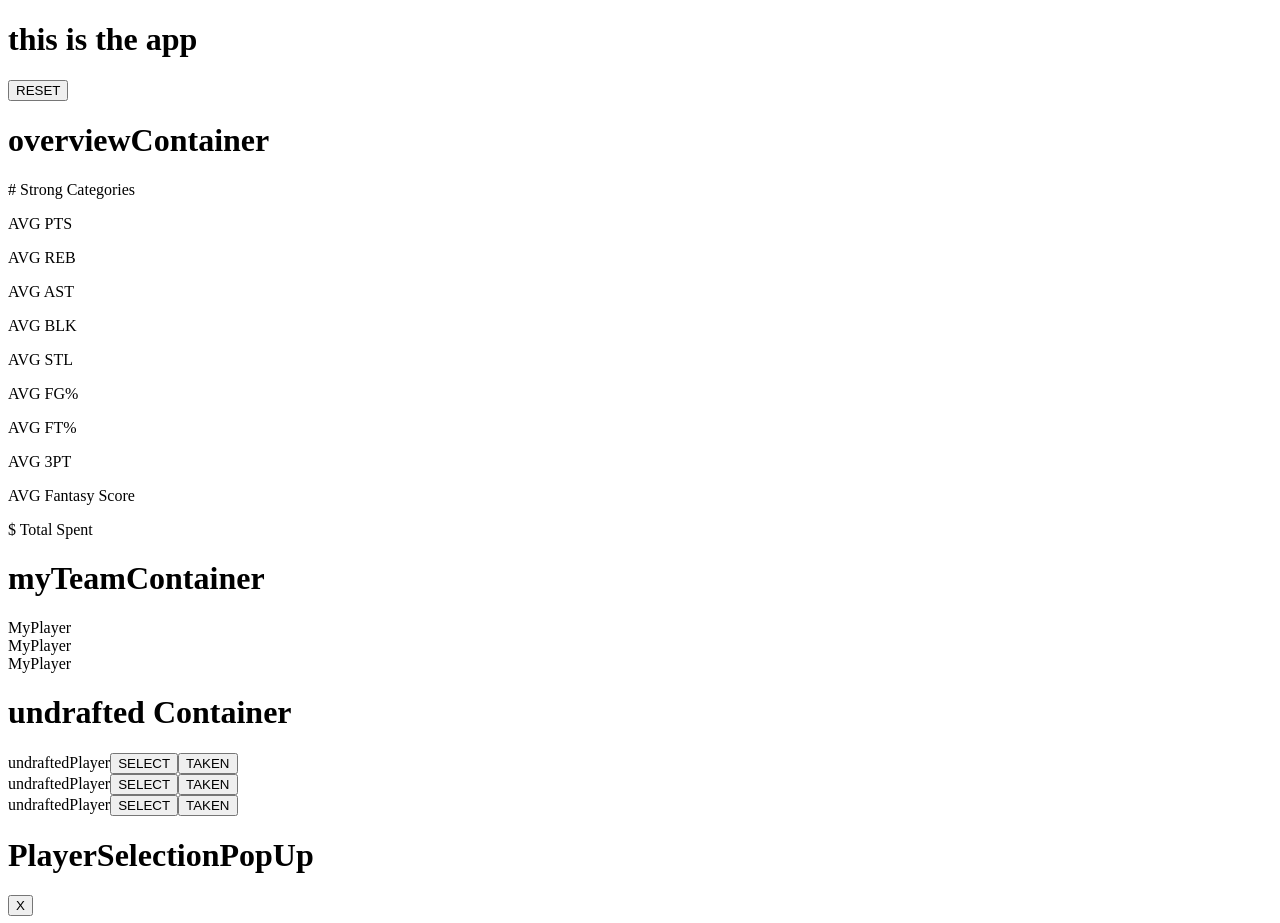
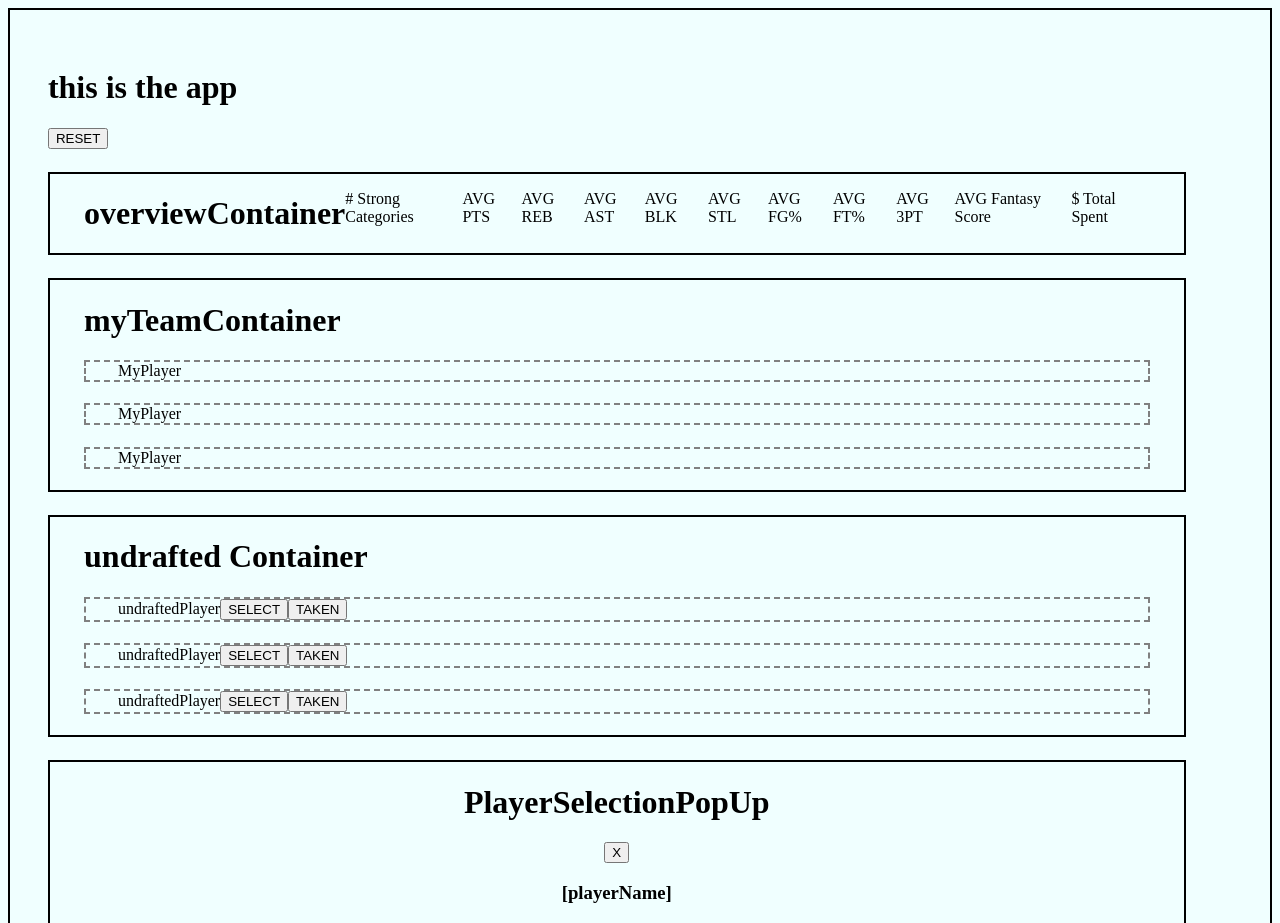
Before and after one commit to tori-obregon/soloproject_draftassistant, a React app: page / in a window 1280 px wide. Shown: the top 923 px of the page. Built offline with nearby package versions, Linux system fonts and the light colour scheme.

Commit message:
basic css added

```diff
--- a/package.json
+++ b/package.json
@@ -19,7 +19,11 @@
     "@babel/preset-react": "^7.23.3",
     "babel-loader": "^9.1.3",
     "copy-webpack-plugin": "^12.0.2",
+    "css-loader": "^6.10.0",
     "html-webpack-plugin": "^5.6.0",
+    "sass": "^1.70.0",
+    "sass-loader": "^14.1.0",
+    "style-loader": "^3.3.4",
     "webpack": "^5.90.1",
     "webpack-cli": "^5.1.4",
     "webpack-dev-server": "^4.5.0",
--- a/src/app.jsx
+++ b/src/app.jsx
@@ -1,5 +1,8 @@
 import React from 'react';
 import { createRoot } from 'react-dom/client';
+
+import './style.scss';
+
 import UndraftedContainer from './undrafted/undraftedContainer.jsx';
 import MyTeamContainer from './myTeam/myTeamContainer.jsx';
 import OverviewContainer from './myTeam/overviewContainer.jsx';
--- a/src/myTeam/myPlayer.jsx
+++ b/src/myTeam/myPlayer.jsx
@@ -2,6 +2,6 @@ import React from 'react';
 
 export default function MyPlayer() {
   return (
-    <div>MyPlayer</div>
+    <div id='myPlayer'>MyPlayer</div>
   )
 }
--- a/src/myTeam/myTeamContainer.jsx
+++ b/src/myTeam/myTeamContainer.jsx
@@ -3,7 +3,7 @@ import MyPlayer from './myPlayer.jsx';
 
 export default function MyTeamContainer() {
   return (
-    <div>
+    <div id='myTeamContainer'>
       <h1>myTeamContainer</h1>
       <MyPlayer />
       <MyPlayer />
--- a/src/myTeam/overviewContainer.jsx
+++ b/src/myTeam/overviewContainer.jsx
@@ -2,7 +2,7 @@ import React from 'react'
 
 export default function OverviewContainer() {
   return (
-    <div>
+    <div id='overviewContainer'>
       <h1>overviewContainer</h1>
       <p># Strong Categories</p>
       <p>AVG PTS</p>
--- a/src/playerSelectionPopUp.jsx
+++ b/src/playerSelectionPopUp.jsx
@@ -2,7 +2,7 @@ import React from 'react'
 
 export default function PlayerSelectionPopUp() {
   return (
-    <div>
+    <div id='playerSelectionPopUp'>
         <h1>PlayerSelectionPopUp</h1>
         <button>X</button>
         <h3>[playerName]</h3>
--- a/src/style.scss
+++ b/src/style.scss
@@ -1,3 +1,53 @@
+body {
+    background-color: azure;
+}
+
 #app {
-   background-color: lightgray;
+    display: flex;
+    flex-direction: column;
+    align-items: flex-start;
+
+    border: 2px solid black;
+    padding: 3%;
 }
+
+#overviewContainer {
+    display: flex;
+
+    border: 2px solid black;
+    padding: 0 3%;
+    margin: 2% 0;
+}
+
+#myTeamContainer {
+    border: 2px solid black;
+    padding: 0 3%;
+    margin: 2% 0;
+}
+
+#myPlayer {
+    border: 2px dashed grey;
+    padding: 0 3%;
+    margin: 2% 0;
+}
+
+#undraftedContainer {
+    border: 2px solid black;
+    padding: 0 3%;
+    margin: 2% 0;
+}
+
+#undraftedPlayer {
+    border: 2px dashed grey;
+    padding: 0 3%;
+    margin: 2% 0;
+}
+
+#playerSelectionPopUp {
+    display: flex;
+    flex-direction: column;
+    align-items: center;
+    border: 2px solid black;
+    padding: 0 3%;
+    margin: 2% 0;
+}
--- a/src/undrafted/undraftedContainer.jsx
+++ b/src/undrafted/undraftedContainer.jsx
@@ -3,7 +3,7 @@ import UndraftedPlayer from './undraftedPlayer.jsx';
 
 export default function UndraftedContainer() {
   return (
-    <div>
+    <div id='undraftedContainer'>
         <h1>undrafted Container</h1>
         <UndraftedPlayer />
         <UndraftedPlayer />
--- a/src/undrafted/undraftedPlayer.jsx
+++ b/src/undrafted/undraftedPlayer.jsx
@@ -2,7 +2,7 @@ import React from 'react';
 
 export default function UndraftedPlayer() {
   return (
-    <div>undraftedPlayer
+    <div id='undraftedPlayer'>undraftedPlayer
     <button>SELECT</button>
     <button>TAKEN</button>
     </div>
--- a/webpack.config.js
+++ b/webpack.config.js
@@ -21,6 +21,17 @@ module.exports = {
                     }
                 }
             },
+            { //this second object is a rule for transpiling css/scss
+                test: /\.s[ac]ss$/i,
+                use:  [
+                    // Creates `style` nodes from JS strings
+                    "style-loader",
+                    // Translates CSS into CommonJS
+                    "css-loader",
+                    // Compiles Sass to CSS
+                    "sass-loader",
+                ],
+            }
         ],
     },
     plugins: [
@@ -28,9 +39,9 @@ module.exports = {
             template: './src/index.html',
             filename: './index.html',
           }),
-          new CopyPlugin({
-            patterns: [{ from: './src/style.css' }],
-          }),
+        //   new CopyPlugin({
+        //     patterns: [{ from: './src/style.css' }],
+        //   }),
     ],
     devServer: {
         static: {
```
Also changed, not shown: src/style.css (deleted), 1 other file (tests, documents, lock files or other folders).
